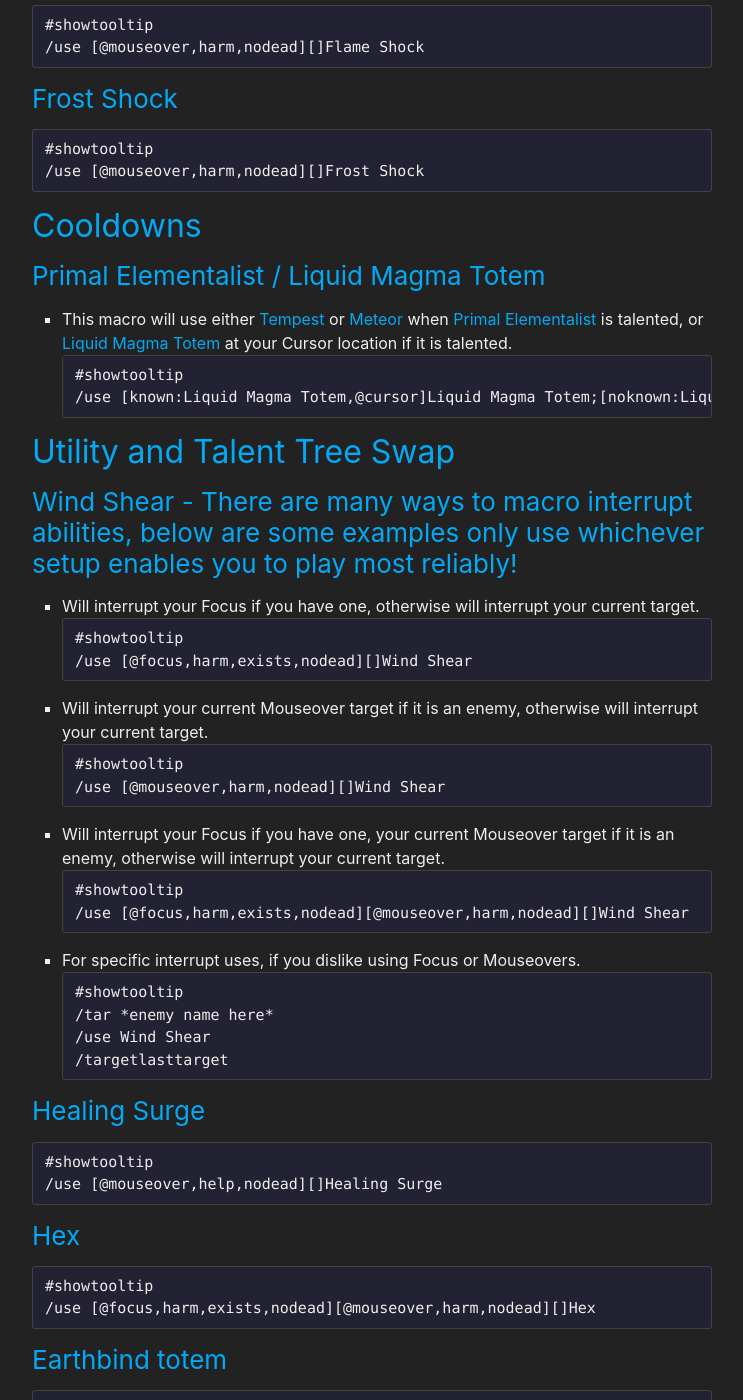
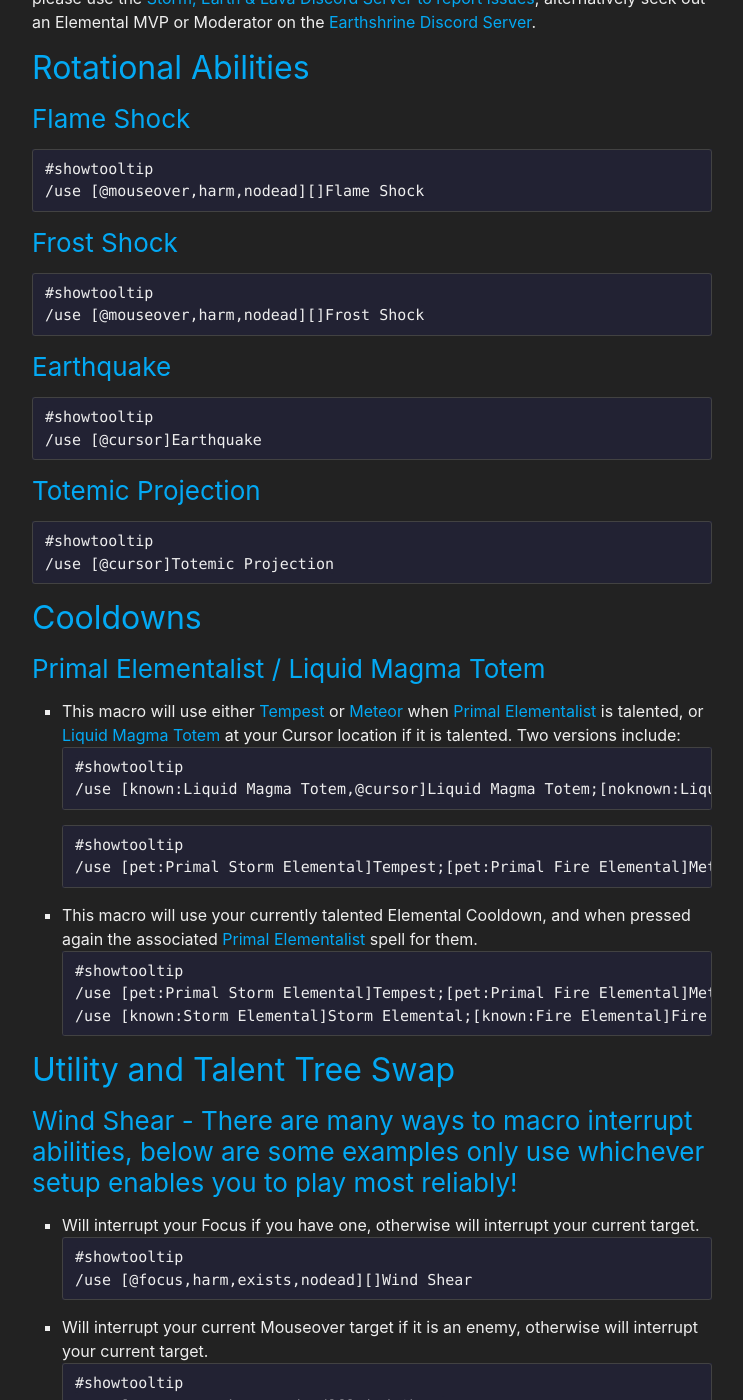
Before and after one commit to stormearthandlava/stormearthandlava.github.io, a Jekyll site: the page built from guide/general/macros.md, in a window 1280 px wide and 1400 px high, scrolled down 895 px. Shown: the whole window, without its empty margins (268-1011 px from the left). Built offline with Jekyll 4.4.1, drawn with Linux system fonts in a browser that asks for light colours; a script that is not in the unit is left out; some of the changed text lies outside the part shown.

Commit message:
Update macros.md

````diff
--- a/guide/general/macros.md
+++ b/guide/general/macros.md
@@ -13,30 +13,53 @@
 
 ## Rotational Abilities
 
-### Flame Shock
+### {{ site.data.spell.fs }}
 ```
 #showtooltip
 /use [@mouseover,harm,nodead][]Flame Shock
 ```
 
-### Frost Shock
+### {{ site.data.spell.frs }}
 ```
 #showtooltip
 /use [@mouseover,harm,nodead][]Frost Shock
 ```
 
+### {{ site.data.spell.eq }}
+```
+#showtooltip
+/use [@cursor]Earthquake
+```
+
+### {{ site.data.talent.totemic_projection }}
+```
+#showtooltip
+/use [@cursor]Totemic Projection
+```
+
 ## Cooldowns
 
-### Primal Elementalist / Liquid Magma Totem
-- This macro will use either {{ site.data.spell.tempest }} or {{ site.data.spell.meteor }} when {{ site.data.talent.pe }} is talented, or {{ site.data.talent.lmt }} at your Cursor location if it is talented.
+### {{ site.data.talent.pe }} / {{ site.data.talent.lmt }}
+- This macro will use either {{ site.data.spell.tempest }} or {{ site.data.spell.meteor }} when {{ site.data.talent.pe }} is talented, or {{ site.data.talent.lmt }} at your Cursor location if it is talented. Two versions include:
 ```
 #showtooltip
 /use [known:Liquid Magma Totem,@cursor]Liquid Magma Totem;[noknown:Liquid Magma Totem,known:Storm Elemental]Tempest;[noknown:Liquid Magma Totem,known:Fire Elemental]Meteor
 ```
+```
+#showtooltip
+/use [pet:Primal Storm Elemental]Tempest;[pet:Primal Fire Elemental]Meteor;[nopet,@cursor]Liquid Magma Totem
+```
+
+- This macro will use your currently talented Elemental Cooldown, and when pressed again the associated {{ site.data.talent.pe }} spell for them.
+```
+#showtooltip
+/use [pet:Primal Storm Elemental]Tempest;[pet:Primal Fire Elemental]Meteor
+/use [known:Storm Elemental]Storm Elemental;[known:Fire Elemental]Fire Elemental
+```
 
 ## Utility and Talent Tree Swap
 
-### Wind Shear - There are many ways to macro interrupt abilities, below are some examples only use whichever setup enables you to play most reliably!
+### {{ site.data.spell.wind_shear }} - There are many ways to macro interrupt abilities, below are some examples only use whichever setup enables you to play most reliably!
 
 - Will interrupt your Focus if you have one, otherwise will interrupt your current target.
 ```
@@ -61,26 +84,50 @@
 /targetlasttarget
 ```
 
-### Healing Surge
+### {{ site.data.spell.healing_surge }}
 ```
 #showtooltip
 /use [@mouseover,help,nodead][]Healing Surge
 ```
 
-### Hex
+### {{ site.data.talent.hex }}
 ```
 #showtooltip
 /use [@focus,harm,exists,nodead][@mouseover,harm,nodead][]Hex
 ```
 
-### Earthbind totem
+### {{ site.data.spell.earthbind_totem }}
 ```
 #showtooltip
 /use [@cursor]Earthbind Totem
 ```
 
-### Capacitor Totem
+### Elemental Shield Macro
+```
+#showtooltip
+/use [mod:shift,@player]Earth Shield;[nomod]Lightning Shield
+```
+
+### {{ site.data.talent.capacitor_totem }}
 ```
 #showtooltip
 /use [@cursor]Capacitor Totem
 ```
+
+### {{ site.data.talent.purge }} / {{ site.data.talent.greater_purge }} / {{ site.data.talent.cleanse_spirit }}
+```
+#showtooltip
+/use [known:Purge,@mouseover,harm,nodead]Purge;[known:Greater Purge,@mouseover,harm,nodead]Greater Purge;[@mouseover,help,nodead]Cleanse Spirit;[known:purge,harm]Purge;[known:Greater Purge,harm]Greater Purge;[]Cleanse Spirit
+```
+
+### {{ site.data.talent.spirit_walk }} / {{ site.data.talent.gow }}
+```
+#showtooltip
+/use [known:Spirit Walk]Spirit Walk;[known:Gust of Wind]Gust of Wind
+```
+
+### {{ site.data.talent.stoneskin_totem }} / {{ site.data.talent.tranquil_air_totem }}
+```
+#showtooltip
+/use [known:Stoneskin Totem]Stoneskin Totem;[known:Tranquil Air Totem]Tranquil Air Totem
+```
````
Also changed, not shown: other parts of guide/general/macros.md (+1 -1 lines).
